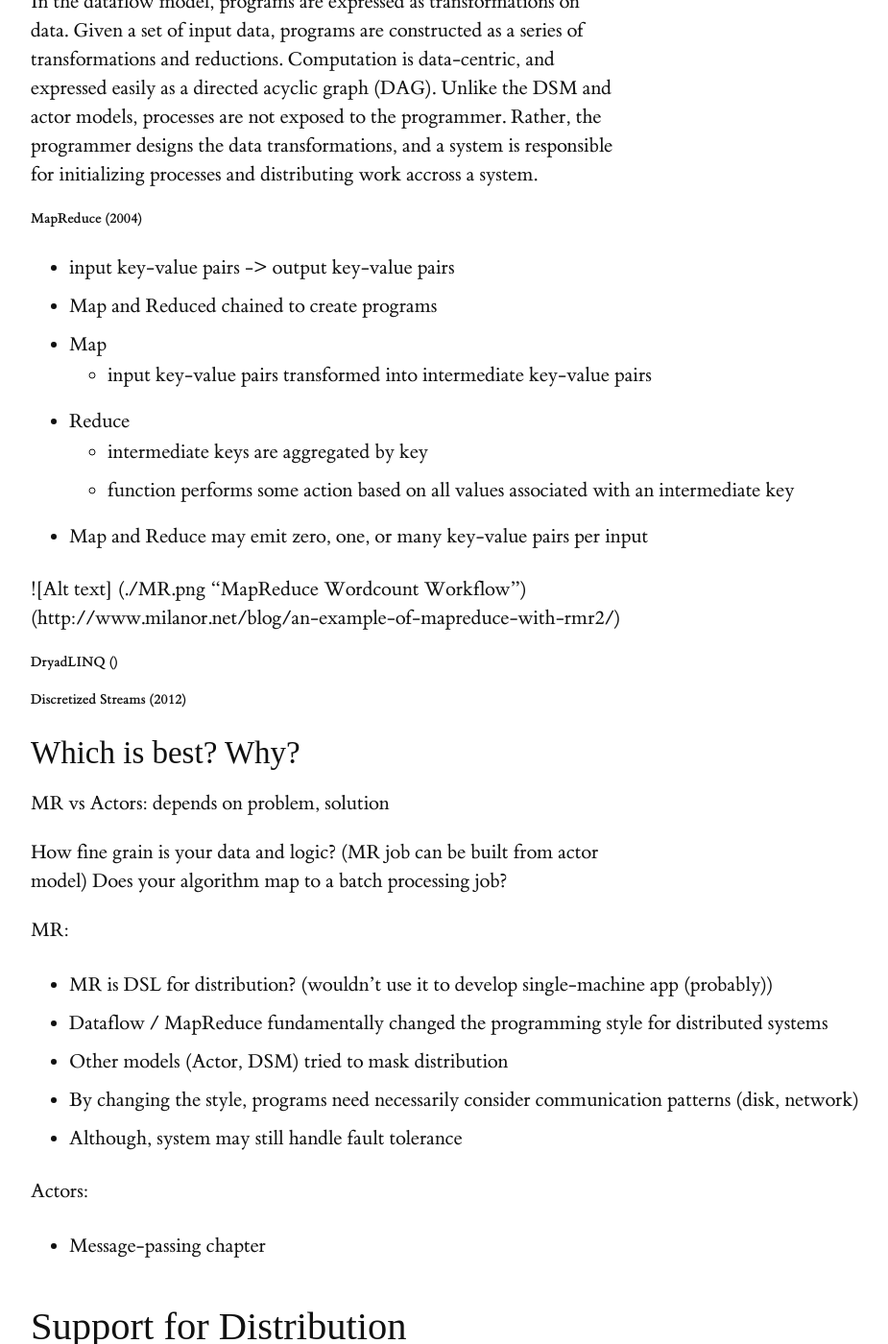
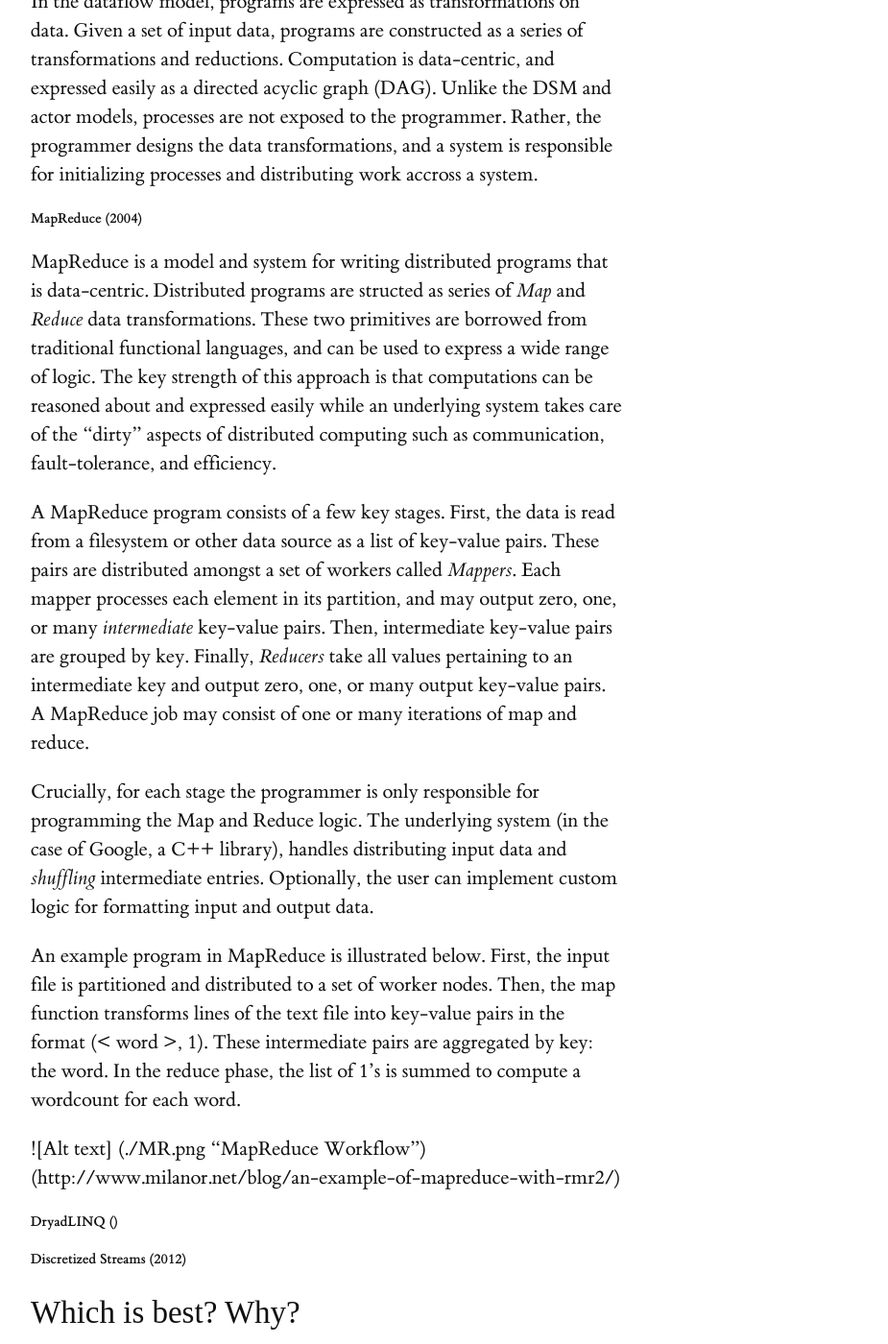
Before and after one commit to heathermiller/dist-prog-book, a Jekyll site: the page built from chapter/4/dist-langs.md, in a window 1280 px wide and 1400 px high, scrolled down 10785 px. Shown: the whole window at 96% size, without its empty margins (128-1053 px from the left). Built offline with Jekyll 4.4.1, drawn with Linux system fonts in a browser that asks for light colours; some web fonts are replaced.

Commit message:
mapreduce

```diff
--- a/chapter/4/dist-langs.md
+++ b/chapter/4/dist-langs.md
@@ -285,16 +285,30 @@ Rather, the programmer designs the data transformations, and a system is respons
 
 #### MapReduce (2004)
 
-* input key-value pairs -> output key-value pairs
-* Map and Reduced chained to create programs
-* Map
-    * input key-value pairs transformed into intermediate key-value pairs
-* Reduce
-    * intermediate keys are aggregated by key
-    * function performs some action based on all values associated with an intermediate key
-* Map and Reduce may emit zero, one, or many key-value pairs per input
+MapReduce is a model and system for writing distributed programs that is data-centric.
+Distributed programs are structed as series of *Map* and *Reduce* data transformations.
+These two primitives are borrowed from traditional functional languages, and can be used to express a wide range of logic.
+The key strength of this approach is that computations can be reasoned about and expressed easily while an underlying system takes care of the "dirty" aspects of distributed computing such as communication, fault-tolerance, and efficiency.
 
-![Alt text] (./MR.png "MapReduce Wordcount Workflow")
+A MapReduce program consists of a few key stages.
+First, the data is read from a filesystem or other data source as a list of key-value pairs.
+These pairs are distributed amongst a set of workers called *Mappers*.
+Each mapper processes each element in its partition, and may output zero, one, or many *intermediate* key-value pairs.
+Then, intermediate key-value pairs are grouped by key.
+Finally, *Reducers* take all values pertaining to an intermediate key and output zero, one, or many output key-value pairs.
+A MapReduce job may consist of one or many iterations of map and reduce.
+
+Crucially, for each stage the programmer is only responsible for programming the Map and Reduce logic.
+The underlying system (in the case of Google, a C++ library), handles distributing input data and *shuffling* intermediate entries.
+Optionally, the user can implement custom logic for formatting input and output data.
+
+An example program in MapReduce is illustrated below.
+First, the input file is partitioned and distributed to a set of worker nodes.
+Then, the map function transforms lines of the text file into key-value pairs in the format (\< word \>, 1).
+These intermediate pairs are aggregated by key: the word.
+In the reduce phase, the list of 1's is summed to compute a wordcount for each word.
+
+![Alt text] (./MR.png "MapReduce Workflow")
 (http://www.milanor.net/blog/an-example-of-mapreduce-with-rmr2/)
 
 #### DryadLINQ ()
```
